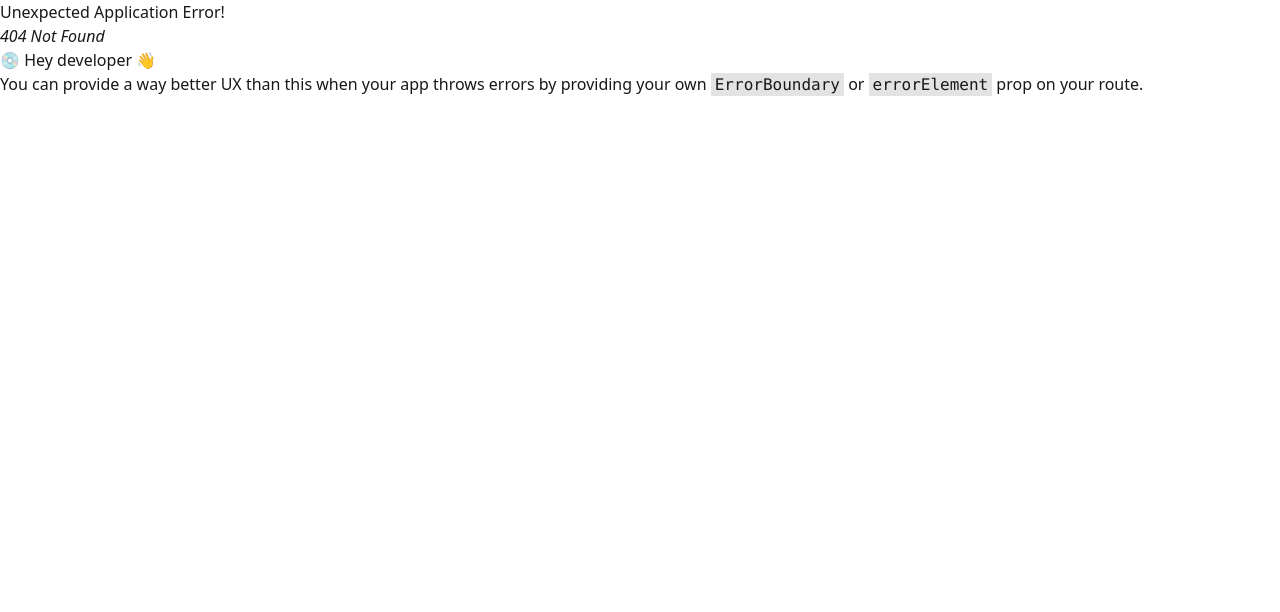
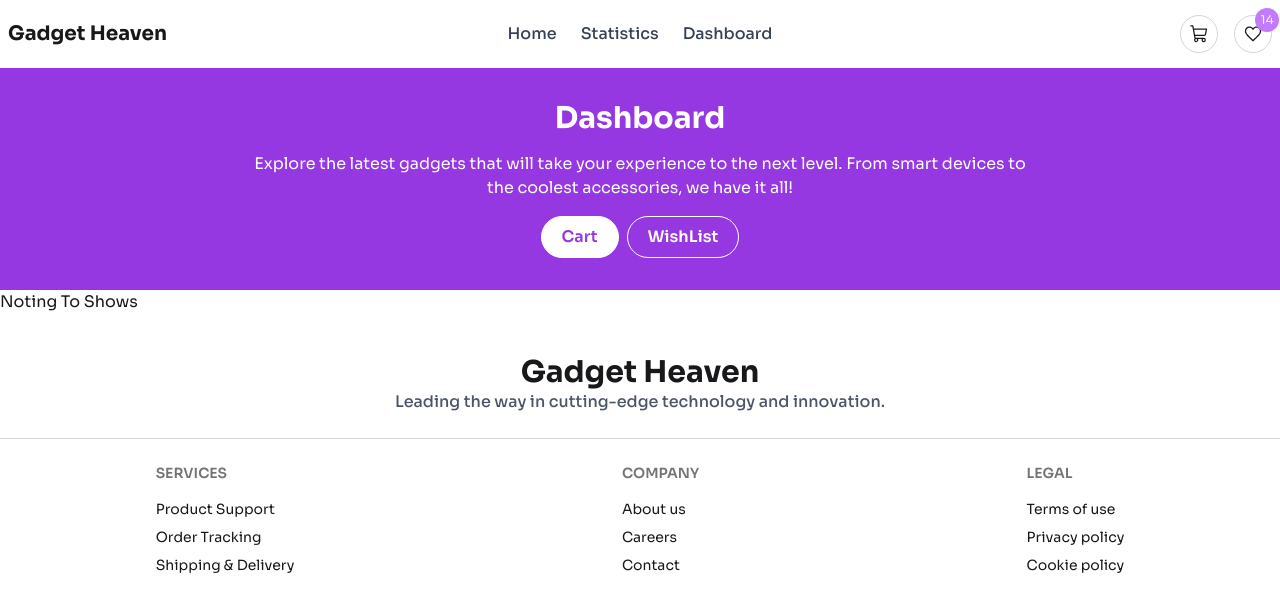
Before and after one commit to aratislamsafol/gadget-react, a React (Vite) app: page /dashboard/cart in a window 1280 px wide. Before the commit this address had no page. Shown: the top 612 px of the page. Built offline with nearby package versions, Linux system fonts and the light colour scheme.

Commit message:
cart Data showed, Navbar to Send Data

```diff
--- /dev/null
+++ b/src/componenets/Cart/Cart.jsx
@@ -0,0 +1,11 @@
+import React from 'react'
+import DashBoard from '../DashBoard/DashBoard'
+
+export default function Cart() {
+
+  return (
+    <div>
+      <DashBoard/>
+    </div>
+  )
+}
--- a/src/componenets/DashBoard/DashBoard.jsx
+++ b/src/componenets/DashBoard/DashBoard.jsx
@@ -1,27 +1,44 @@
-import { useState } from "react"
+import { useEffect, useState } from "react"
+import { useLocation } from "react-router-dom";
 import Button from "../utlis/Button";
 import TabContainer from "../TabContainer/TabContainer";
 
 export default function DashBoard() {
+    const location = useLocation();
     const [tab, setTab] = useState('tab1');
+
+    useEffect(() => {
+        if (location.pathname.includes('/cart')) {
+            setTab('tab1');
+        } else if (location.pathname.includes('/wishlist')) {
+            setTab('tab2');
+        }
+    }, [location.pathname]);
 
     return (
         <div>
             <section className='p-4 md:p-8 bg-[#9538E2]'>
-                {/* heading Section */}
                 <div className="text-center max-w-[796px] mx-auto">
                     <h2 className='font-bold text-3xl text-white'>Dashboard</h2>
                     <p className='text-white text-base my-3 md:my-4'>Explore the latest gadgets that will take your experience to the next level. From smart devices to the coolest accessories, we have it all!</p>
                 </div>
                 <div className="flex gap-2 justify-center">
-                    <Button className="border border-white bg-white font-semibold px-3" style={{color:'#9538E2'}} onClick={()=>setTab('tab1')}>Cart</Button>
-                    <Button className="border border-white font-semibold" onClick={()=>setTab('tab2')}>WishList</Button>
+                    <Button
+                      className={`border border-white font-semibold px-3 ${tab === 'tab1' ? 'bg-white text-[#9538E2]' : 'text-white'}`}
+                      onClick={()=>setTab('tab1')}
+                    >
+                      Cart
+                    </Button>
+                    <Button
+                      className={`border border-white font-semibold px-3 ${tab === 'tab2' ? 'bg-white text-[#9538E2]' : 'text-white'}`}
+                      onClick={()=>setTab('tab2')}
+                    >
+                      WishList
+                    </Button>
                 </div>
             </section>
 
             <TabContainer tab={tab}/>
-
         </div>
-
     )
 }
--- a/src/componenets/Navbar/Navbar.jsx
+++ b/src/componenets/Navbar/Navbar.jsx
@@ -1,10 +1,12 @@
-import React from 'react'
+import React, { useContext } from 'react'
 import { NavLink, Link } from 'react-router-dom'
 import { PiShoppingCart } from "react-icons/pi";
 import { IoMdHeartEmpty } from "react-icons/io";
+import ProductContext from '../utlis/ProductContext';
 
 
 export default function Navbar() {
+    const {cartId} = useContext(ProductContext);
     const links = <>
         <li><NavLink to="/" className="font-medium text-base text-gray-700">Home</NavLink></li>
         <li><a className="font-medium text-base text-gray-700">Statistics</a></li>
@@ -33,8 +35,23 @@ export default function Navbar() {
             </ul>
         </div>
         <div className="navbar-end gap-4">
-            <Link to="" className='p-2 rounded-full border border-gray-300'><PiShoppingCart className='w-5 h-5'/></Link>
-            <Link to="" className='p-2 rounded-full border border-gray-300'><IoMdHeartEmpty className='w-5 h-5'/></Link>
+
+            <Link to="dashboard/cart" className='relative p-2 rounded-full border border-gray-300'>
+                <PiShoppingCart className='w-5 h-5'/>
+                {cartId.length > 0 &&
+                    <div className='absolute -right-2 -top-2 w-6 h-6'>
+                        <p className='flex items-center justify-center rounded-full bg-purple-400 text-white text-xs w-full h-full'>{cartId.length}</p>
+                    </div>
+                }
+
+            </Link>
+
+            <Link to="dashboard/wishlist" className='relative p-2 rounded-full border border-gray-300'>
+                <IoMdHeartEmpty className='w-5 h-5'/>
+                <div className='absolute -right-2 -top-2 w-6 h-6'>
+                    <p className='flex items-center justify-center rounded-full bg-purple-400 text-white text-xs w-full h-full'>14</p>
+                </div>
+            </Link>
         </div>
     </div>
   )
--- a/src/componenets/ProductDetails/ProductDetails.jsx
+++ b/src/componenets/ProductDetails/ProductDetails.jsx
@@ -50,9 +50,9 @@ export default function ProductDetails() {
               <Rating initialRating={rating} emptySymbol={<FaRegStar className="text-gray-400 w-5 h-5" />} fullSymbol={<FaStar className="text-yellow-400 w-5 h-5" />}/>
 
               <div className="flex gap-2">
-              <Button onClick={()=>handleToCart(product_id)} className=" hover:bg-purple-800"><span className='flex gap-2'>Add To Card <PiShoppingCart className='w-5 h-5'/></span></Button>
+              <Button onClick={()=>handleToCart(product_id)} className=" hover:bg-purple-800 text-white"><span className='flex gap-2'>Add To Card <PiShoppingCart className='w-5 h-5'/></span></Button>
 
-              <Button onClick={()=>handleToWishlist(product_id)} className="rounded-full hover:bg-purple-800 flex items-center justify-center "><IoMdHeartEmpty className='w-4 h-4'/></Button>
+              <Button onClick={()=>handleToWishlist(product_id)} className="rounded-full hover:bg-purple-800 flex items-center justify-center text-white"><IoMdHeartEmpty className='w-4 h-4'/></Button>
               </div>
             </div>
           </div>
--- a/src/componenets/Root/Root.jsx
+++ b/src/componenets/Root/Root.jsx
@@ -6,8 +6,9 @@ import { useState } from "react";
 
 export default function Root() {
   const [cartId, setCart] = useState([]);
+
   const handleToCart = (id) => {
-    const newCartData = [...cartId, id];
+  const newCartData = [...cartId, id];
     setCart(newCartData)
   }
 
@@ -17,8 +18,8 @@ export default function Root() {
 
   return (
     <div className="mx-auto max-w-7xl regular_font px-2 sm:px-3 lg:px-0">
-      <Navbar />
       <ProductContext.Provider value={{handleToCart, handleToWishlist, cartId, setCart}}>
+        <Navbar />
         <Outlet />
       </ProductContext.Provider>
       <Footer />
--- a/src/componenets/TabContainer/TabContainer.jsx
+++ b/src/componenets/TabContainer/TabContainer.jsx
@@ -1,40 +1,30 @@
 import { useContext } from "react";
 import ProductContext from "../utlis/ProductContext";
 import { useLoaderData } from "react-router-dom";
+import HorizontalCard from "../utlis/HorizontalCard";
 
 export default function TabContainer({tab}) {
     const { cartId, setCart } = useContext(ProductContext);
     const datum = useLoaderData();
     const cartItem = datum.filter(data => cartId.includes(data.product_id))
-        // console.log(cartItem)
+
+    const removeProduct = (id) => {
+        const newCart = [...cartId].filter(data => data !== id)
+        setCart(newCart);
+    }
+
+    console.log(cartId)
+
     return (
         <div>
-            {cartItem.map(data=>
-                tab === 'tab1' ?
+            { tab === 'tab1' && cartId.length> 0 ?
+                cartItem.map(data=>
                 <div key={data.product_id} className="card bg-base-100 w-full shadow-sm">
-                    <div className="card-body">
-                        <div className="card-actions justify-end">
-                            <button className="btn btn-square btn-sm">
-                                <svg
-                                xmlns="http://www.w3.org/2000/svg"
-                                className="h-6 w-6"
-                                fill="none"
-                                viewBox="0 0 24 24"
-                                stroke="currentColor">
-                                <path
-                                    strokeLinecap="round"
-                                    strokeLinejoin="round"
-                                    strokeWidth="2"
-                                    d="M6 18L18 6M6 6l12 12" />
-                                </svg>
-                            </button>
-                            <p>{data.description}</p>
-                        </div>
-                    </div>
+                    {/* card */}
+                    <HorizontalCard imgSrc={data.product_image} imgClass="w-30 aspect-video object-cover rounded-lg" title={data.product_title} cardDescription={data.description} price={data.price} wrapperClass="shadow-lg rounded-xl flex items-center w-full md:w-3/4 mx-auto gap-2 sm-gap-3 md:gap-4 p-2" onClick={()=>removeProduct(data.product_id)} />
                 </div>
-                :
-                <div key={data.product_id}>Tab2 Active</div>
-            )}
+            ) : <div>Noting To Shows</div> }
+            {tab === 'tab2' && <div>Tab2 Active</div>}
         </div>
     )
 }
--- /dev/null
+++ b/src/componenets/WishList/Wishlist.jsx
@@ -0,0 +1,10 @@
+import React from 'react'
+import DashBoard from '../DashBoard/DashBoard'
+
+export default function Wishlist() {
+  return (
+    <div>
+        <DashBoard />
+    </div>
+  )
+}
--- a/src/componenets/utlis/Button.jsx
+++ b/src/componenets/utlis/Button.jsx
@@ -1,6 +1,6 @@
 export default function Button({ className, children, onClick, style }) {
   return (
-    <div className={`bg-[#9538E2] rounded-2xl px-2 md:rounded-4xl w-fit ${className} text-white`} style={style}>
+    <div className={`bg-[#9538E2] rounded-2xl px-2 md:rounded-4xl w-fit ${className}`} style={style}>
         <button type="button" className="block p-2 cursor-pointer" onClick={onClick}>{children}</button>
     </div>
   )
--- /dev/null
+++ b/src/componenets/utlis/HorizontalCard.jsx
@@ -0,0 +1,22 @@
+import { IoIosCloseCircleOutline } from "react-icons/io";
+export default function HorizontalCard({ imgSrc, wrapperClass, imgClass, title, cardDescription, price, onClick }) {
+  return (
+    <div className={`p-2 md:p-2 lg:p-3`}>
+        <div className={`${wrapperClass}`}>
+            <figure>
+                <img src={imgSrc} className={imgClass} alt="" />
+            </figure>
+            {/* card Body */}
+            <div className="w-full flex justify-between">
+                <div>
+                    <h2 className="font-semibold text-lg md:text-xl">{title}</h2>
+                    <p className="text-base text-gray-600">{cardDescription}</p>
+                    <h5 className="font-semibold text-lg">Price : $ {price}</h5>
+                </div>
+
+                <div onClick={onClick}><IoIosCloseCircleOutline className="text-3xl text-red-400 cursor-pointer"/></div>
+            </div>
+        </div>
+    </div>
+  )
+}
--- a/src/main.jsx
+++ b/src/main.jsx
@@ -7,6 +7,9 @@ import Home from './componenets/Home/Home';
 import ProductDetails from './componenets/ProductDetails/ProductDetails';
 import Loader from './componenets/utlis/Loader';
 import DashBoard from './componenets/DashBoard/DashBoard';
+import Card from './componenets/utlis/Card';
+import Cart from './componenets/Cart/Cart';
+import Wishlist from './componenets/WishList/Wishlist';
 
 const router = createBrowserRouter([
   {
@@ -23,7 +26,15 @@ const router = createBrowserRouter([
       {
         path: 'dashboard', element: <DashBoard/>,
         loader: Loader('/product_dataset.json')
-      }
+      },
+      {
+        path: 'dashboard/cart', element: <Cart />,
+        loader: Loader('/product_dataset.json')
+      },
+      {
+        path: 'dashboard/wishlist', element: <Wishlist />,
+        loader: Loader('/product_dataset.json')
+      },
     ]
   },
 ])
```
